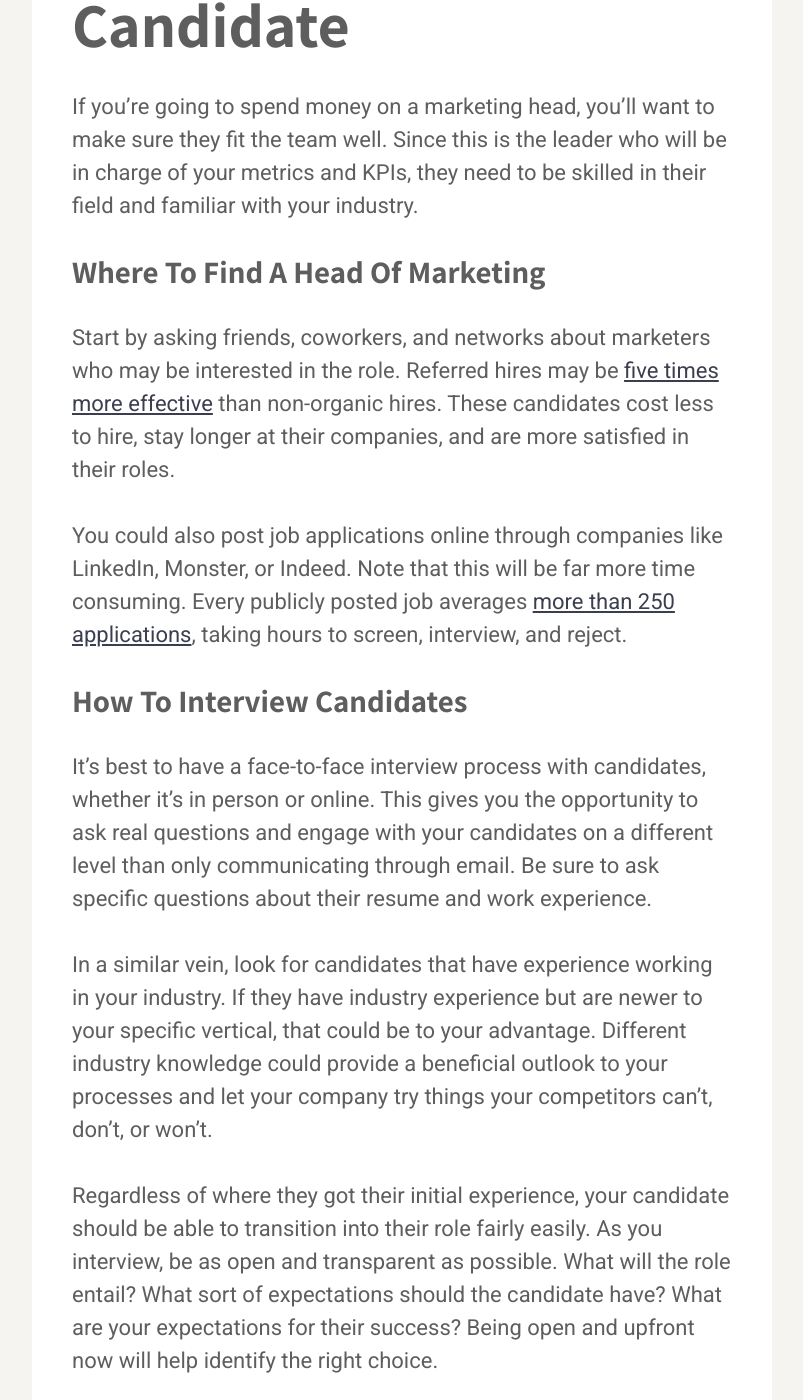
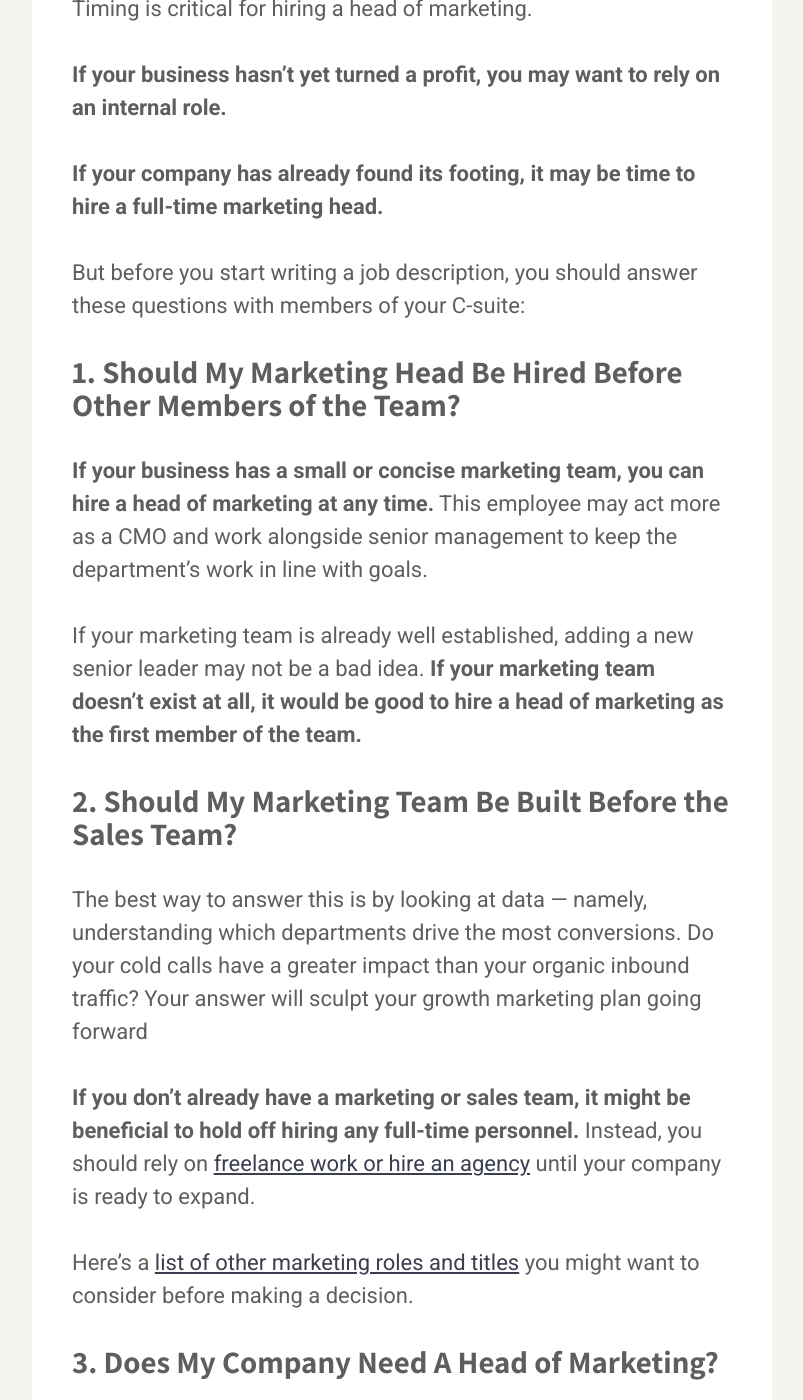
Before and after one commit to karllhughes/learn, a Jekyll site: the page built from _posts/2021-09-12-what-is-a-head-of-marketing.md, in a window 1280 px wide and 1400 px high, scrolled down 6643 px. Shown: the whole window, without its empty margins (238-1041 px from the left). Built offline with Jekyll 4.4.1, drawn with Linux system fonts in a browser that asks for light colours; a script that is not in the unit is left out; some of the changed text lies outside the part shown.

Commit message:
Update Posts “2021-09-12-what-is-a-head-of-marketing”

```diff
--- a/_posts/2021-09-12-what-is-a-head-of-marketing.md
+++ b/_posts/2021-09-12-what-is-a-head-of-marketing.md
@@ -1,29 +1,36 @@
 ---
 layout: post
 title: What is a Head of Marketing?
-description: Marketing team is an important part of the organization, and should
-  be treated as such. Learn how to hire the best head of marketing.
+description: A head of marketing is responsible for managing the marketing
+  activities of your business. Learn more about their role and how to find one
+  for your company.
 categories: marketing-titles
 cta: Content Ideas
 author: meagan
-date: 2021-09-12T08:30:17.696Z
+date: 2024-03-13T17:11:30.855Z
 img: /assets/posts/photo-1542744173-8e7e53415bb0.jpg
 ---
-As your business grows, you may decide to build a marketing team to drive expansion and revenue. This team is an important part of the organization, and should be treated as such. But when should you start building it, and which roles should be filled first? This is where hiring a head of marketing comes into play.
+If you want to see your business grow, you need to invest in your marketing team. And for smaller startups just finding their feet, this could mean hiring a head of marketing.
 
-Organizations that want to build a communications team need to understand the importance of directorship in marketing. Not only is a head of marketing a driving force for your ROI, but they maintain the [cohesiveness of your communications](https://draft.dev/learn/posts/content-plan) team as well.
+There are [more than 66,000 heads of marketing](https://www.zippia.com/head-of-marketing-jobs/demographics/) currently employed in the United States. They were once considered a ‘luxury role,’ but have since become a core hire for both startups and enterprise brands.
 
-Let’s take a deep dive into the world of marketing leadership.
+A head of marketing is even more integral in the finance and tech industries. If you’re scaling a SaaS or a fintech platform, hiring a head of marketing could be a no-brainer.
 
-## Your Marketing Team Needs Leadership
+![A graph illustrating head of marketing jobs by industry](/assets/posts/what-is-a-head-of-marketing-2.png "Head Of Marketing Jobs By Industry")
 
-There are a lot of moving parts in a creative team. Communication is a big field that covers lots of disciplines within the industry. If your brand has multiple content writers, marketers, and social media experts, you’ll need a driving force to bring them all together.
+Hiring a head of marketing also demonstrates your understanding of direction and leadership. Not only is your head of marketing a driving force for ROI, but they can also maintain the [cohesiveness of your communications](https://draft.dev/learn/posts/content-plan).
 
-Balancing timelines, deadlines, and creative briefs, your head of marketing will keep everything running smoothly. They will drive creative content towards benchmarks and revenue goals, while simultaneously ensuring that all creative output is purpose-driven.
+Let’s take a closer look.
 
-That’s the function of your head of marketing. Backed by years of experience, these team leaders have managed teams before, and have the portfolio to prove it. Marketing heads are fast acting, flexible under pressure, and able to keep tabs on all of your marketing activities.
+## Why Do You Need a Head of Marketing?
 
-Their responsibilities might include:
+There are many moving parts in a growth marketing team, which means there are many opportunities for something to break down. If your business manages [technical writers](https://draft.dev/learn/becoming-a-remote-technical-writer), [product marketing specialists](https://draft.dev/learn/what-is-a-product-marketing-specialist), and [social media experts](https://draft.dev/learn/social-media-automation), you’ll need a driving force to keep everyone on the same page.
+
+This is where your head of marketing comes into play.
+
+By balancing timelines, deadlines, and creative briefs, your head of marketing can keep everything running smoothly. They can also drive campaigns with a growth mentality, facilitating purpose-driven content for leads.
+
+The key responsibilities of a head of marketing include:
 
 * Creating a buyer’s journey or sales funnel on your site
 * Driving conversions by tracking the ROI of initiatives
@@ -31,80 +38,148 @@
 * Writing content briefs or outlines
 * Brainstorming new initiatives
 
-But how do you find a head of marketing, and when should you start looking for the person that will ultimately be the foundation of your marketing initiatives? Well, that depends on what you need.
+But how do you find a head of marketing, and when should you start looking for the right person?
 
-Let’s cover some need-to-knows about hiring a head of marketing, including:
+It mostly depends on what your company needs.
 
-* What is a head of marketing?
-* When should you hire a head of marketing?
-* Finding the right candidate
-* Where you go from here
+First, let’s define what a head of marketing actually does.
 
 <!-- signup -->
 
 ## What is a Head of Marketing?
 
-A head of marketing is a senior role in the team. They often report directly to the Chief Marketing Officer (CMO) or, in some companies, both roles are filled by the same person. It all comes down to what works best for your company and its structure.
+A head of marketing is a senior staff member charged with managing a business’s marketing activities. They may report directly to the Chief Marketing Officer (CMO), or in some cases actually be the CMO.
 
-A head of marketing can take a variety of roles around your company. They can create or oversee the creation of customer personas, monitor company messaging, evaluate market positioning, understand threats and opportunities, and manage the rest of your marketing team. Their role in your company is pivotal as they guide other marketers towards ultimate business goals.
+Since the head of marketing is an eclectic role, the work they do can take a variety of forms.
 
-Marketing heads have a unique relationship with hands-on marketing. While they may work on some creative output during their tenure, their primary task will be to coordinate the work of other marketers in your business, create and refine clear strategies, and establish indicators of success for your brand.
+This may include:
 
-When reporting to senior management, heads of marketing collect statistics for marketing spend, ROI, and KPIs. There are several approaches your company might take:
+* Creating or overseeing the creation of customer personas
+* Monitoring company messaging
+* Evaluating market positioning
+* Understanding threats and opportunities
+* Managing the rest of your marketing team
+
+The overall goal is to help your business succeed by focusing on lead generation and building your [marketing funnel](https://draft.dev/learn/breaking-down-the-marketing-funnel-in-b2b).
+
+But most heads of marketing don’t do this alone. In fact, they typically rely on a growth marketing team to maximize their results and proof test new ideas.
+
+### What is a Growth Marketing Team?
+
+Grow marketing teams are a subset of marketers focused on growing your marketing funnel. Their overall goal is to test new ideas and identify hiccups in your lead generation strategies.
+
+Heads of marketing typically lead growth marketers, which is one of the reasons they’re sometimes called ‘chief growth officers.’ Growth marketers report directly to the CGO, who then reports their findings to senior management.
+
+You should know you’re not required to separate your growth marketing team from the rest of your staff. Most startups ask existing marketers to experiment with growth strategies alongside other their duties.
+
+And keep in mind growth managers are not the same as heads of marketing. We wrote a comprehensive guide to help you tell the difference.
+
+💡 Related: [What is a Head of Growth?](https://draft.dev/learn/what-is-a-head-of-growth)
+
+### Your Head of Marketing and KPIs
+
+![A picture illustrating marketing KPIs](/assets/posts/what-is-a-head-of-marketing-1.jpg "Head of Marketing KPIs")
+
+While your head of marketing may work on some creative output, their primary task will be to establish KPIs. This requires a firm understanding of your business objectives, as well as strong familiarity with common BI platforms.
+
+First, your head of marketing collects information about campaign spend, ROI, and KPIs. Then, they report their findings to senior management so they can develop an action plan.
+
+This process looks different in every business depending on its hierarchy or management structure.
+
+There are three different approaches your company might take:
 
 * The head of marketing establishes KPIs for the marketing team, which are then communicated to executives.
 * Senior management establishes an overall business strategy, which helps the marketing lead create a [digital marketing strategy](https://draft.dev/learn/posts/how-to-create-a-digital-content-strategy) to achieve goals.
 * Both sides work together to establish metrics, budgets, and expectations.
 
-Heads of marketing are leadership powerhouses. However, their place within the structure of your company will depend on its size, scope, and marketing capacity.
+You should choose the reporting or accountability framework that makes the most sense for your business.
+
+**💡 Related: [Developer Content Strategies That Work (and Scale)](https://draft.dev/learn/developer-content-strategies-that-work-and-scale)**
 
 ## When Should You Hire a Head of Marketing?
 
-Timing is critical for hiring a head of marketing. If your company is just starting to get established, you may still be small enough to use an internal role for managing strategy and communications. If your company has already found its footing, it may be time to start expanding towards full-time employees or a marketing head.
+Timing is critical for hiring a head of marketing.
 
-While there are no right or wrong decisions about timing per se, there are some metrics you can use to shape your decision. Three key questions should be asked when deciding to hire a head of marketing. Answer them as honestly as possible to set the best timeline (and budget) for your new employee.
+**If your business hasn’t yet turned a profit, you may want to rely on an internal role.**
 
-### Should My Marketing Head Be Hired Before Other Members of the Team?
+**If your company has already found its footing, it may be time to hire a full-time marketing head.**
 
-If your business has a small or concise marketing team, a head of marketing may be the perfect fit for your company. This person may act more as a CMO and work alongside senior management to keep the department’s work in line with goals. If your marketing team is already well established, adding a new senior leader may still not be a bad idea. If a marketing team doesn’t exist at all, it would be good to hire a head of marketing as the first member of the team.
+But before you start writing a job description, you should answer these questions with members of your C-suite:
 
-The bottom line: know thyself.
+### 1. Should My Marketing Head Be Hired Before Other Members of the Team?
 
-### Should My Marketing Team Be Built Before the Sales Team?
+**If your business has a small or concise marketing team, you can hire a head of marketing at any time.** This employee may act more as a CMO and work alongside senior management to keep the department’s work in line with goals.
 
-Like many of the other considerations, this question is a matter of understanding your company’s needs. Ask yourself what department will drive more conversions (at this point in time) and sculpt your growth plan to invest in what matters. Here's a [list of other marketing roles and titles](https://draft.dev/learn/marketing-job-titles-and-roles) that you might want to consider prior to deciding. If you don’t already have a marketing or sales team in place, it might be beneficial to hold off on hiring any full-time personnel. Instead, you could rely on [freelance work or an agency](https://draft.dev/learn/posts/how-draft-dev-works-with-clients) until your company is able to make the jump.
+If your marketing team is already well established, adding a new senior leader may not be a bad idea. **If your marketing team doesn’t exist at all, it would be good to hire a head of marketing as the first member of the team.**
 
-### Does My Company Need A Head of Marketing?
+### 2. Should My Marketing Team Be Built Before the Sales Team?
 
-The right time to hire a head of marketing is before your company needs to retain one. Although this date will be different for everyone, there may be a set of benchmarks you can follow that clarifies the timeline:
+The best way to answer this is by looking at data — namely, understanding which departments drive the most conversions. Do your cold calls have a greater impact than your organic inbound traffic? Your answer will sculpt your growth marketing plan going forward
 
-* Your business revenue could accommodate a full time employee (as well as their benefits, training etc).
+**If you don’t already have a marketing or sales team, it might be beneficial to hold off hiring any full-time personnel.** Instead, you should rely on [freelance work or hire an agency](https://draft.dev/learn/posts/how-draft-dev-works-with-clients) until your company is ready to expand.
+
+Here’s a [list of other marketing roles and titles](https://draft.dev/learn/marketing-job-titles-and-roles) you might want to consider before making a decision.
+
+### 3. Does My Company Need A Head of Marketing?
+
+**The right time to hire a head of marketing is *before* your company needs one.** It’s best to set yourself up for success and avoid putting new employees in difficult starting positions.
+
+**You may be ready to hire a head of marketing if:**
+
+* Your business revenue could accommodate a full-time employee (as well as their benefits, training, etc.).
 * Your company is a SaaS or hardware-focused industry that relies on product launches.
 * Your internal departments are unable to execute marketing strategies on their own.
 * You’re looking to establish or build a marketing department.
 
-If you do not meet any of the above criteria, your company may not be ready to hire a full-time head of marketing. Instead, consider using an agency of professional freelancers to get the job done right. Agencies like Draft.dev vet applicants to find the most qualified freelance writers possible. By focusing on quality, we help businesses craft a holistic approach to [marketing team growth](https://draft.dev/).
+If you don’t meet any of the above criteria, your company may not be ready to hire a full-time head of marketing.
+
+**You should avoid hiring a head of marketing if:**
+
+* Your sales team is getting the most conversions and therefore requires the most attention.
+* You’re too small to accommodate a full-time employee.
+* You’re unable to scale quickly. A full-time head of marketing could inundate you with leads you’re simply not ready to handle.
+* You can’t afford to pay their salary. The average head of marketing in the US gets paid [$153,894 per year](https://www.glassdoor.com/Salaries/head-of-marketing-salary-SRCH_KO0,17.htm).
+
+Does this latter category describe your business? You may want to consider some alternatives to a head of growth.
+
+Agencies like Draft.dev vet applicants to find the most qualified freelance writers. By focusing on quality rather than quantity, we help technical businesses craft holistic approaches to [scaling developer content](https://draft.dev/learn/scaling-developer-content).
 
 ## Finding the Right Candidate
 
-If you’re going to spend money on a marketing head, you’ll want to make sure they fit the team well. Since this is the leader who will be in charge of your metrics and KPIs, they need to be skilled in their field and familiar with your industry.
+![A picture illustrating a job interview](/assets/posts/what-is-a-head-of-marketing-3.jpg "Finding The Right Candidate")
+
+If you’re going to spend money on a marketing head, you’ll want to make sure they’re a good fit for your team. Since this is the leader in charge of your KPIs, they should be skilled in their field and familiar with your industry.
 
 ### Where To Find A Head Of Marketing
 
-Start by asking friends, coworkers, and networks about marketers who may be interested in the role. Referred hires may be [five times more effective](https://legaljobs.io/blog/interview-statistics/) than non-organic hires. These candidates cost less to hire, stay longer at their companies, and are more satisfied in their roles.
+Start by asking friends, coworkers, and networks about qualified marketers who may be interested in your role.
 
-You could also post job applications online through companies like LinkedIn, Monster, or Indeed. Note that this will be far more time consuming. Every publicly posted job averages [more than 250 applications](https://zety.com/blog/hr-statistics), taking hours to screen, interview, and reject.
+Note that referred hires can be [five times more effective](https://legaljobs.io/blog/interview-statistics/) than non-organic hires. They also cost less to hire, stay longer at their companies, and are more satisfied in their roles.
+
+You could also post job applications through LinkedIn, Monster, or Indeed. Just keep in mind this could be extremely time-consuming. Every publicly posted job averages [more than 250 applications](https://zety.com/blog/hr-statistics), taking hours to screen, interview, and reject.
+
+You could instead rely on [DevRel Careers](https://devrelcareers.com/), a dedicated platform for developer marketing jobs. You can post jobs for free to a select group of talent who have years of experience in technical niches.
+
+![A screenshot of DevRel Careers job board homepage](/assets/posts/what-is-a-head-of-marketing-5.png "DevRel Careers Job Board")
 
 ### How To Interview Candidates
 
-It’s best to have a face-to-face interview process with candidates, whether it’s in person or online. This gives you the opportunity to ask real questions and engage with your candidates on a different level than only communicating through email. Be sure to ask specific questions about their resume and work experience.
+It’s best to schedule face-to-face interviews whether you’re planning to host in-person or online. This makes it easy to ask hard-hitting questions and engage with the candidate on a personal level.
 
-In a similar vein, look for candidates that have experience working in your industry. If they have industry experience but are newer to your specific vertical, that could be to your advantage. Different industry knowledge could provide a beneficial outlook to your processes and let your company try things your competitors can’t, don’t, or won’t.
+In a similar vein, look for candidates with hands-on experience working in your industry. This doesn’t have to be a perfect match, but five years or more is typically the starting line.
 
-Regardless of where they got their initial experience, your candidate should be able to transition into their role fairly easily. As you interview, be as open and transparent as possible. What will the role entail? What sort of expectations should the candidate have? What are your expectations for their success? Being open and upfront now will help identify the right choice.
+If candidates have adjunct industry experience, don’t cross them off the list just yet. Unique industry knowledge could provide a unique perspective, encouraging your company to try things your competitors can’t, don’t, or won’t.
 
-## Where You Go From Here
+Regardless of your candidate’s background or experience, they should feel confident about seamlessly transitioning into your role. As you interview, be open and transparent about your expectations. What will the role entail? What sort of expectations should they have? What are your expectations for their success?
 
-Your marketing team is going to need strong leadership. If hiring a head of marketing is the next step for you, start planning for change now. Make sure the timing is right, and always choose the right candidate even if it means prolonging the hiring process. Your bottom line will thank you, big time.
+Being open and up-front will help you identify a well-suited candidate.
 
-Marketing to technical decision makers? We’d love to talk with you. Learn more about Draft.dev and our marketing process by [booking a discovery call](https://draft.dev/call).
+## Making the Right Choice for Your Business
+
+Strong marketing teams require strong leaders. For thousands of technical brands, this includes a head of marketing.
+
+But with so much at stake for making the wrong hire, finding the right professional matters more than ever.
+
+If you think hiring a head of growth is the next step for you, you should start planning for change right away. Make sure the timing is right, and always choose the right candidate, even if it means prolonging the hiring process.
+
+Not looking to hire a full-time head of marketing? We’d love to talk with you. Learn more about Draft.dev and our growth marketing process by [booking a discovery call](https://draft.dev/call).
```
Also changed, not shown: assets/posts/what-is-a-head-of-marketing-1.jpg (added), assets/posts/what-is-a-head-of-marketing-2.png (added), assets/posts/what-is-a-head-of-marketing-3.jpg (added), assets/posts/what-is-a-head-of-marketing-5.png (added).
